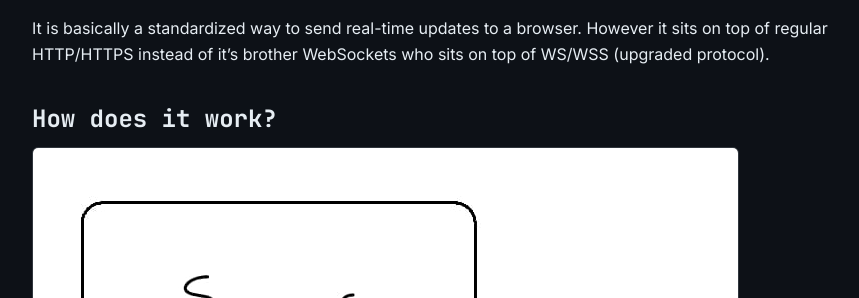
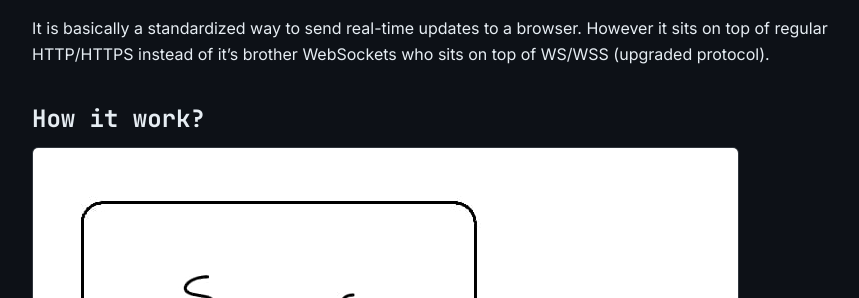
Before and after one commit to theikalman/theikalman.github.io, a Jekyll site: the page built from _posts/2026-07-25-til-sse.md, in a window 1280 px wide and 900 px high, scrolled down 544 px. Shown: the part 157-455 px from the top of the window, without its empty margins (182-1041 px from the left). Built offline with Jekyll 4.4.1, drawn with Linux system fonts in a browser that asks for light colours.

Commit message:
how it work

```diff
--- a/_posts/2026-07-25-til-sse.md
+++ b/_posts/2026-07-25-til-sse.md
@@ -32,7 +32,7 @@ It is basically a standardized way to send real-time updates to a browser.
 However it sits on top of regular HTTP/HTTPS instead of it's brother WebSockets
 who sits on top of WS/WSS (upgraded protocol).
 
-## How does it work?
+## How it work?
 
 ![SSE Connection](/postimages/sse-server-client-connection.jpeg)
 
```
